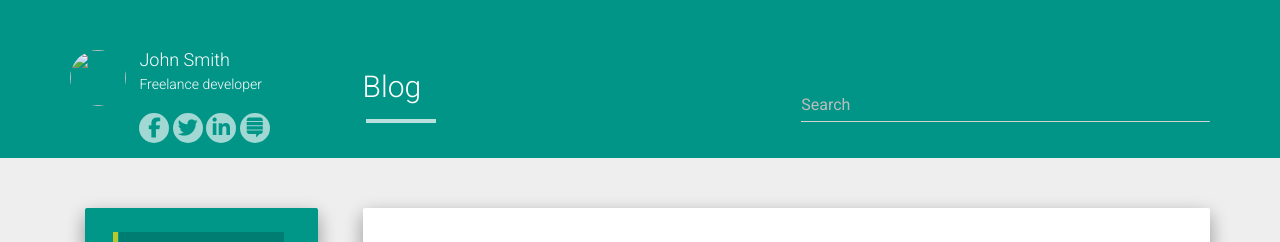
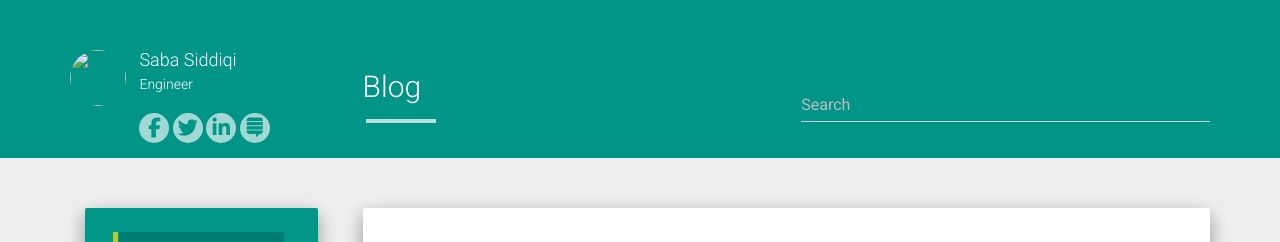
Before and after one commit to SabaSiddiqi/sabasiddiqi.github.io, a Jekyll site: the page built from index.html, in a window 1280 px wide. Shown: the top 242 px of the page. Built offline with Jekyll 4.4.1, drawn with Linux system fonts in a browser that asks for light colours; nearby versions of some CDN libraries; the list of posts is cut into pages by our own code.

Commit message:
Update _config.yml

```diff
--- a/_config.yml
+++ b/_config.yml
@@ -1,9 +1,9 @@
-title: John Smith
+title: Saba Siddiqi
 description: My Personal Blog
-author: John Smith
+author: Saba Siddiqi
 logo: /hcz-jekyll-blog/static/img/avatar.png
-github: https://github.com/codeasashu
-about: Freelance developer
+github: https://github.com/SabaSiddiqi
+about: Engineer
 
 baseurl: "https://sabasiddiqi.github.io"
 url: "https://sabasiddiqi.github.io"
```
